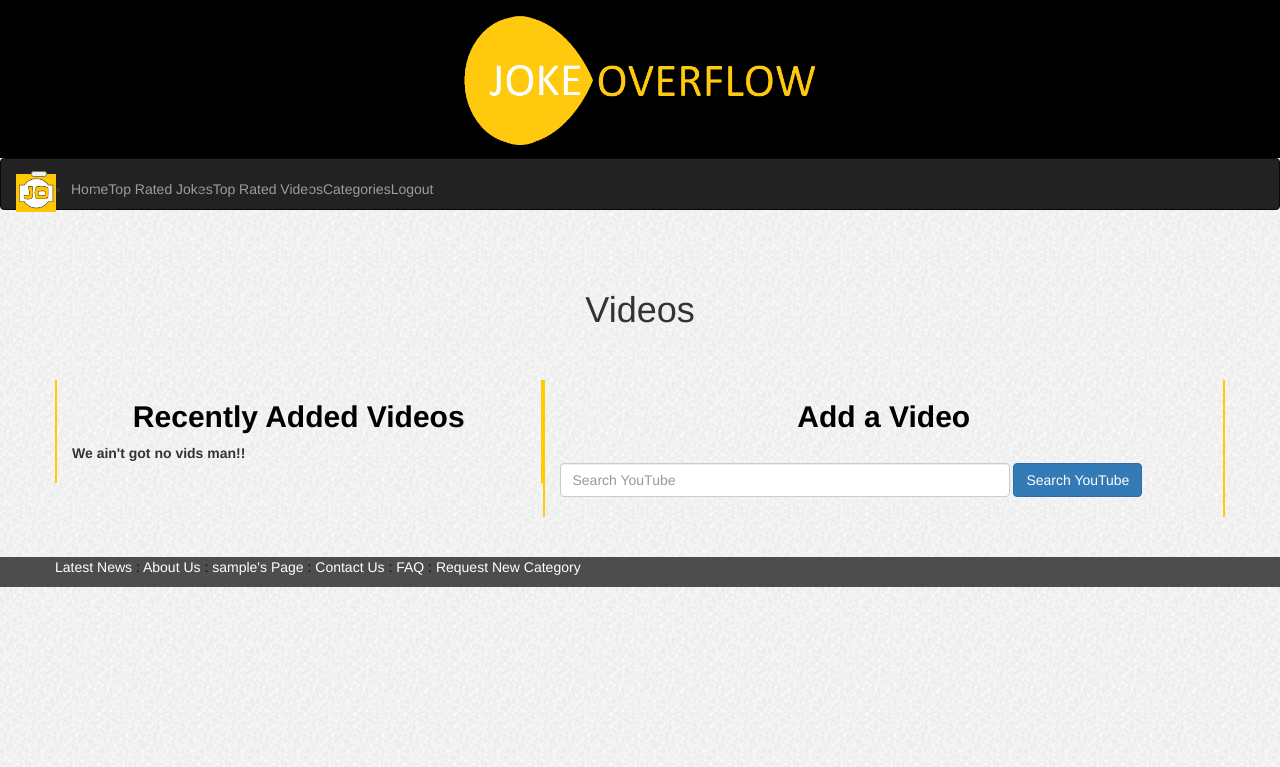
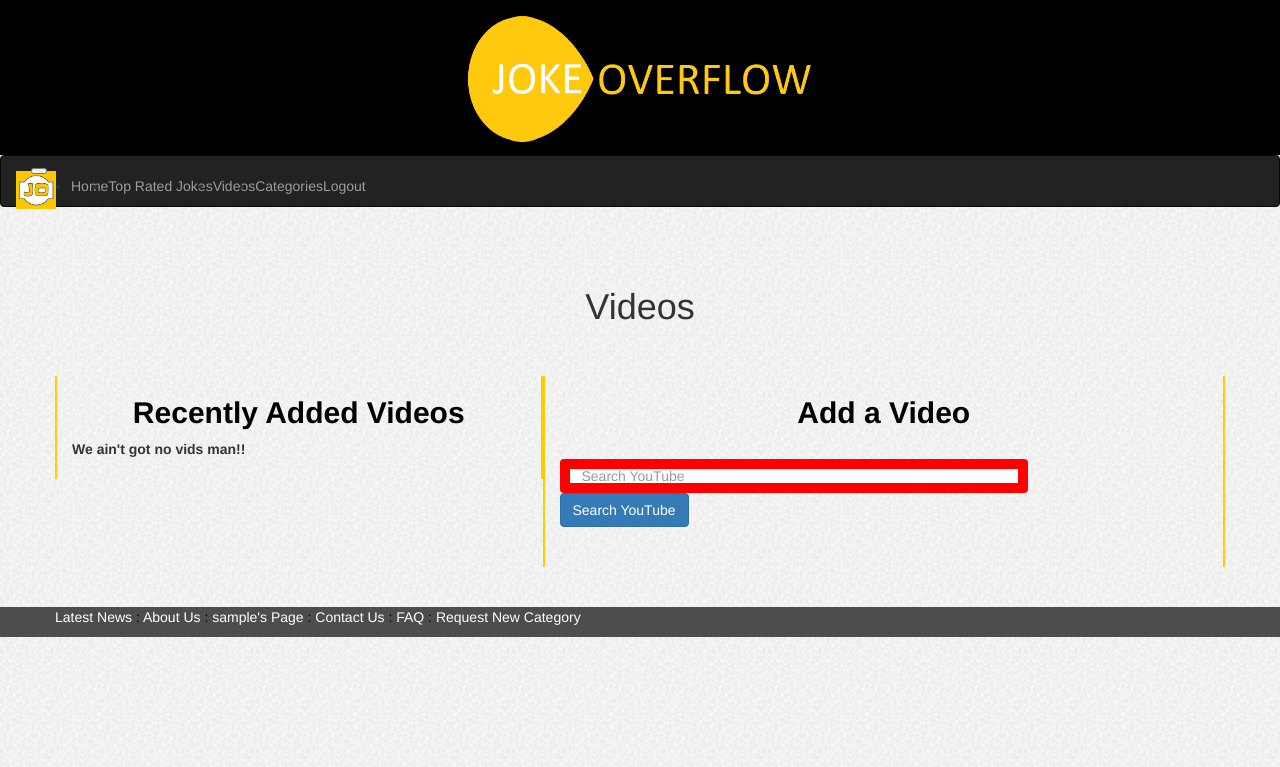
Before and after one commit to David-Damer/jokeoverflow_wad2_project, a Django app: page /jokeoverflow/top_rated_videos/ in a window 1280 px wide. Shown: the top 767 px of the page. Run offline with Django 3.2, Linux system fonts and the light colour scheme; the visitor is signed in with stand-in values (Sample User, id 1); data that the repository does not hold is empty; some libraries are stand-ins or nearby versions.

Commit message:
Top Videos Page Styling Ver2

```diff
--- a/static/css/base.css
+++ b/static/css/base.css
@@ -176,3 +176,8 @@
  padding:auto;
  text-align:center;
  }
+
+ .logo-top{
+width:100%;
+margin:0px;
+}
--- a/static/css/topratedvideos.css
+++ b/static/css/topratedvideos.css
@@ -6,16 +6,18 @@
     border-radius:5px;
 }
 
+.sc-video-frame{
+    width:50%;
+    border:2px solid rgb(255,204,0);
+    margin:auto;
+    display:block;
+    margin-left:auto;
+    margin-right:auto;
+}
+
 .sc-video{
-    width:90%;
-    margin-left:auto;
-    margin:right:auto;
-    align:center;
-    border:2px solid rgb(255,204,0);
-    height:100%;
-    position:relative;
-    height:200px;
-    margin: 0 auto;
+    border-top:3px solid rgb(255,204,0);
+    border-bottom:3px solid rgb(255,204,0);
 }
 
 .sc-rec-video-list{
@@ -32,3 +34,26 @@
     border-left:2px solid rgb(255,204,0);
     border-right:2px solid rgb(255,204,0);
 }
+
+.sc-search{
+width:90%;
+margin:auto;
+padding:0;
+
+}
+
+.sc-search-bar{
+width:90%;
+border:10px solid red;
+margin:auto;
+}
+
+.form-inline{
+width:100%;
+margin:auto;
+}
+
+.sc-search-button{
+    margin:auto;
+
+}
--- a/templates/jokeoverflow/base2.html
+++ b/templates/jokeoverflow/base2.html
@@ -57,7 +57,7 @@
                 <a class="nav-link" href="{% url 'jokeoverflow:top_rated_jokes' %}">Top Rated Jokes</a>
             </li>
             <li class="nav-item">
-                <a class="nav-link" href="{% url 'jokeoverflow:top_rated_videos' %}">Top Rated Videos</a>
+                <a class="nav-link" href="{% url 'jokeoverflow:top_rated_videos' %}">Videos</a>
             </li>
             <li class="nav-item dropdown">
                 <a class="nav-link dropdown-toggle" id="dropdown01" data-toggle="dropdown" aria-haspopup="true"
--- a/templates/jokeoverflow/top_rated_videos.html
+++ b/templates/jokeoverflow/top_rated_videos.html
@@ -28,11 +28,11 @@
                             <br>
                             <h5 class="text-center">{{ video.title }}</h5>
                             <br>
-                            <div class="row">
+                            <div class="sc-video embed-responsive embed-responsive-16by9">
                                 <iframe title="{{ video.title }}"
                                         src={{ video.embed_code }}
                                         allowfullscreen
-                                        class="sc-video">
+                                        class="sc-video-frame">
                                 </iframe>
                             </div>
                             <div class="text-center sc-video-info">
@@ -52,18 +52,20 @@
                     <h2 class="text-center sc-block-title">Add a Video</h2>
                     <div>
                         <br>
-                        <form class="form-inline" id="user_form"
+                        <form class="row form-inline" id="user_form"
                               method="POST" action="{% url 'jokeoverflow:top_rated_videos' %}">
                             {% csrf_token %}
-                            <div class="form-group">
-                                <input class="form-control" type="text" size="50"
+                            <div class="row col-md-12 sc-search form-group">
+                                <input class="sc-search-bar form-control" type="text" size="50"
                                        name="query" value="{{ previous_query }}" id="query"
                                        placeholder="Search YouTube"/>
-
                             </div>
-                            <button class="btn btn-primary" type="submit" id="submit"
+                            <br>
+                            <div class="row col-md-12">
+                            <button class="sc-search-button btn btn-primary" type="submit" id="submit"
                                     value="Search">Search YouTube
                             </button>
+                            </div>
                         </form>
                         <br>
                         <div>
@@ -106,6 +108,7 @@
                     {% else %}
                     <h2 class="text-center sc-block-title">You need to be logged in to add a video</h2>
                     {% endif %}
+                    <br>
                 </div>
             </div>
             <br>
```
